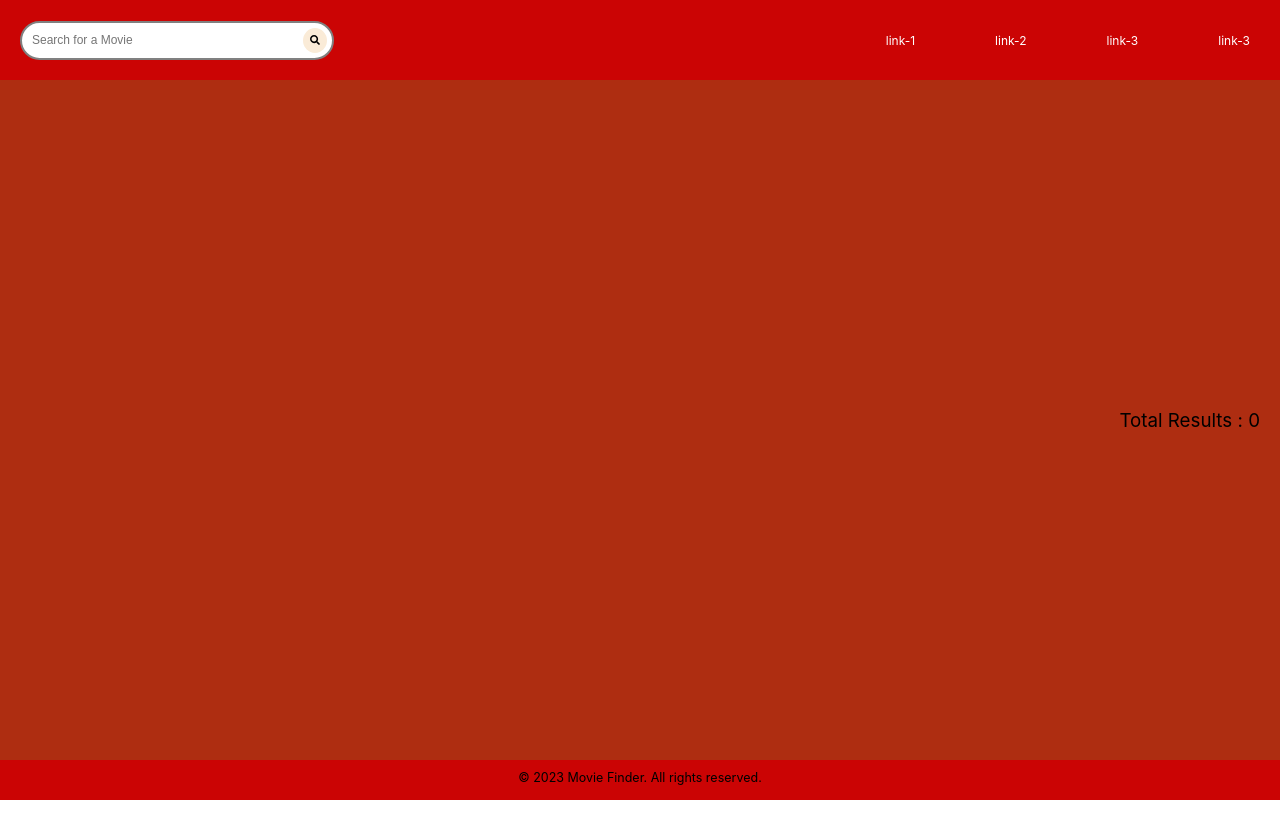
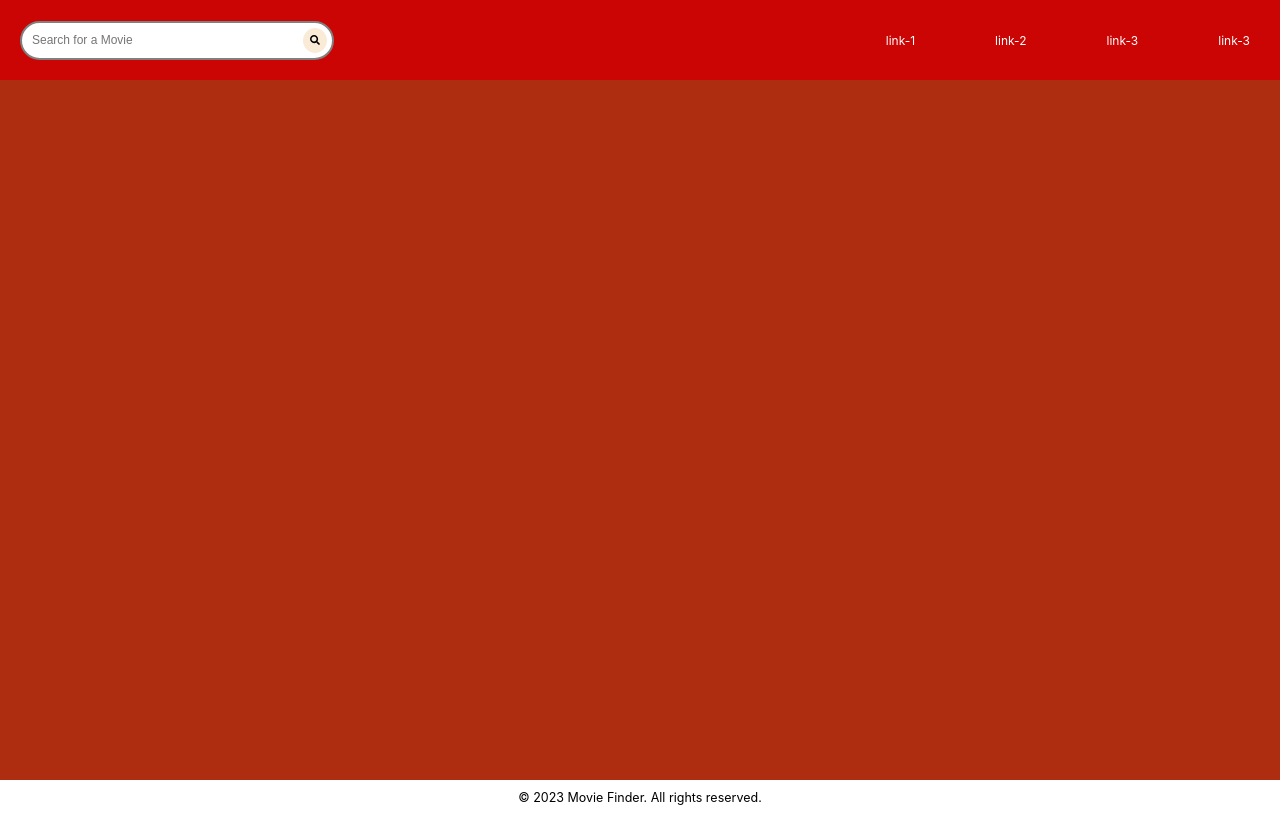
Before and after one commit to ravichandrapalla/statemanagement, a React (Create React App) app: page / in a window 1280 px wide. Built offline with nearby package versions, Linux system fonts and the light colour scheme.

Commit message:
api error logic handled

```diff
--- a/src/App.css
+++ b/src/App.css
@@ -5,7 +5,6 @@
   /* display: flex;
   justify-content: center;
   align-items: center; */
-  background-color: rgb(203, 4, 4);
 }
 
 .App-logo {
--- a/src/components/MovieBox.jsx
+++ b/src/components/MovieBox.jsx
@@ -1,7 +1,7 @@
 import React from "react";
 import "../global.css";
 const MovieBox = (props) => {
-  console.log("props are", props);
+  // console.log("props are", props);
   const { Poster, Title } = props.data;
   return (
     <div className="moviecard">
--- a/src/global.css
+++ b/src/global.css
@@ -19,6 +19,7 @@ header {
   justify-content: space-between;
   align-items: center;
   flex-wrap: wrap;
+  background-color: rgb(203, 4, 4);
 }
 
 #search-input {
@@ -65,10 +66,10 @@ input:focus {
   font-size: 2rem;
   border-radius: 0.2em;
   align-items: center;
-  transition: transform 0.5s;
   cursor: pointer;
   align-self: flex-start;
-  animation: fadeIn 0.5s ease-in-out forwards;
+  animation: fadeIn 0.5s;
+  transition: 0.5s;
 }
 
 .moviecard:hover {
@@ -87,8 +88,23 @@ input:focus {
   width: 100%;
   padding: 1rem;
   display: flex;
-  justify-content: flex-end;
+  justify-content: center;
   font-size: 3rem;
+  background-color: #ae2d11;
+}
+
+.results-success-text {
+  background-color: green;
+  padding: 1rem;
+  border-radius: 3rem;
+  color: white;
+}
+
+.results-failure-text {
+  background-color: red;
+  padding: 1rem;
+  border-radius: 3rem;
+  color: white;
 }
 .moviecard > img {
   height: 80%;
@@ -218,6 +234,14 @@ main.main {
   gap: 1rem;
 }
 
+.trail {
+  display: flex;
+  justify-content: flex-start;
+  align-items: flex-start;
+  gap: 10px;
+  flex-wrap: wrap;
+  align-self: flex-start;
+}
 main.loading {
   height: 85%;
   padding: 1rem;
--- a/src/pages/MovieFinder.jsx
+++ b/src/pages/MovieFinder.jsx
@@ -11,6 +11,7 @@ const MovieFinder = () => {
   const [searchTitle, setSearchTitle] = useState("");
   const [movies, setMovies] = useState([]);
   const [totalMovies, setTotalMovies] = useState(0);
+  const [error, setError] = useState("");
   const [isloading, setIsLoading] = useState(false);
   const [navList, setNavList] = useState([
     "link-1",
@@ -21,13 +22,23 @@ const MovieFinder = () => {
 
   useEffect(() => {
     if (searchTitle) {
-      searchMovie(searchTitle).then((resp) => {
+      searchMovie(searchTitle)
+        .then((resp) => {
+          console.log(resp);
           if (resp && resp.data && resp.data.Response === "True") {
+            setError("");
             setIsLoading(false);
             setMovies(resp.data.Search);
             setTotalMovies(Number(resp.data.totalResults));
+          } else if (resp && resp.data && resp.data.Response === "False") {
+            setError(resp.data.Error);
+            setIsLoading(false);
+            setMovies([]);
+            setTotalMovies(0);
+            console.log("in else", resp.data.Error);
           }
-      });
+        })
+        .catch((err) => console.log(err));
     }
     console.log("search title", searchTitle);
   }, [searchTitle]);
@@ -62,15 +73,24 @@ const MovieFinder = () => {
           <Loading />
         </main>
       ) : (
+        <>
+          <div className="total-tag">
+            {totalMovies ? (
+              <span className="results-success-text">{`Found ${totalMovies} Results for \"${searchTitle}\"`}</span>
+            ) : (
+              searchTitle && (
+                <span className="results-failure-text">{`No Movies Found with \"${searchTitle}\" Title`}</span>
+              )
+            )}
+          </div>
           <main className="main">
-          <div className="total-tag">
-            <span>Total Results : {totalMovies}</span>
-          </div>
-
+            <div className="trail">
               {movies.map((movie) => (
                 <MovieBox data={movie} />
               ))}
+            </div>
           </main>
+        </>
       )}
       <footer>
         <span>&copy; 2023 Movie Finder. All rights reserved.</span>
```
Lines whose indentation alone changed are shown as unchanged.
